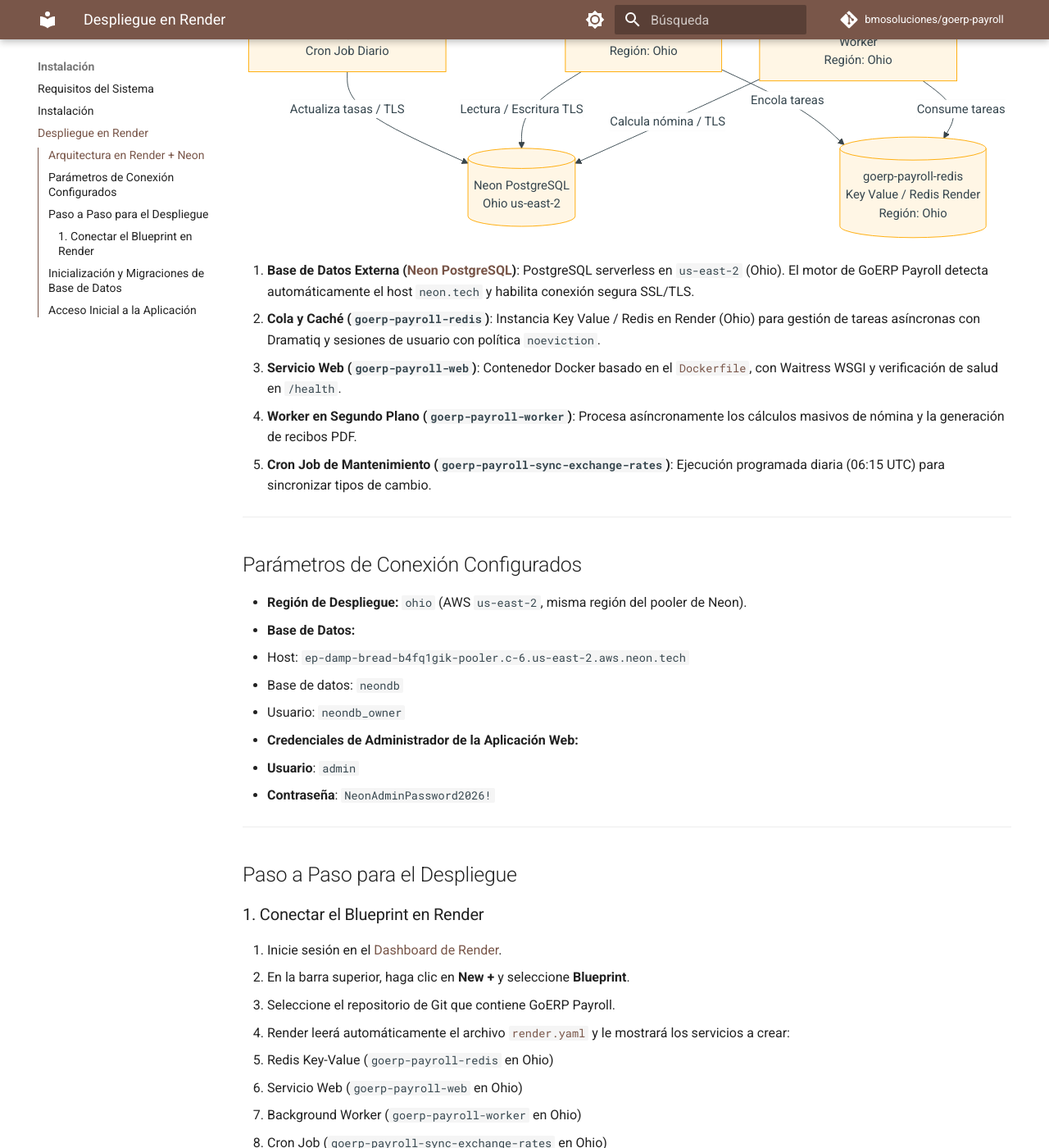
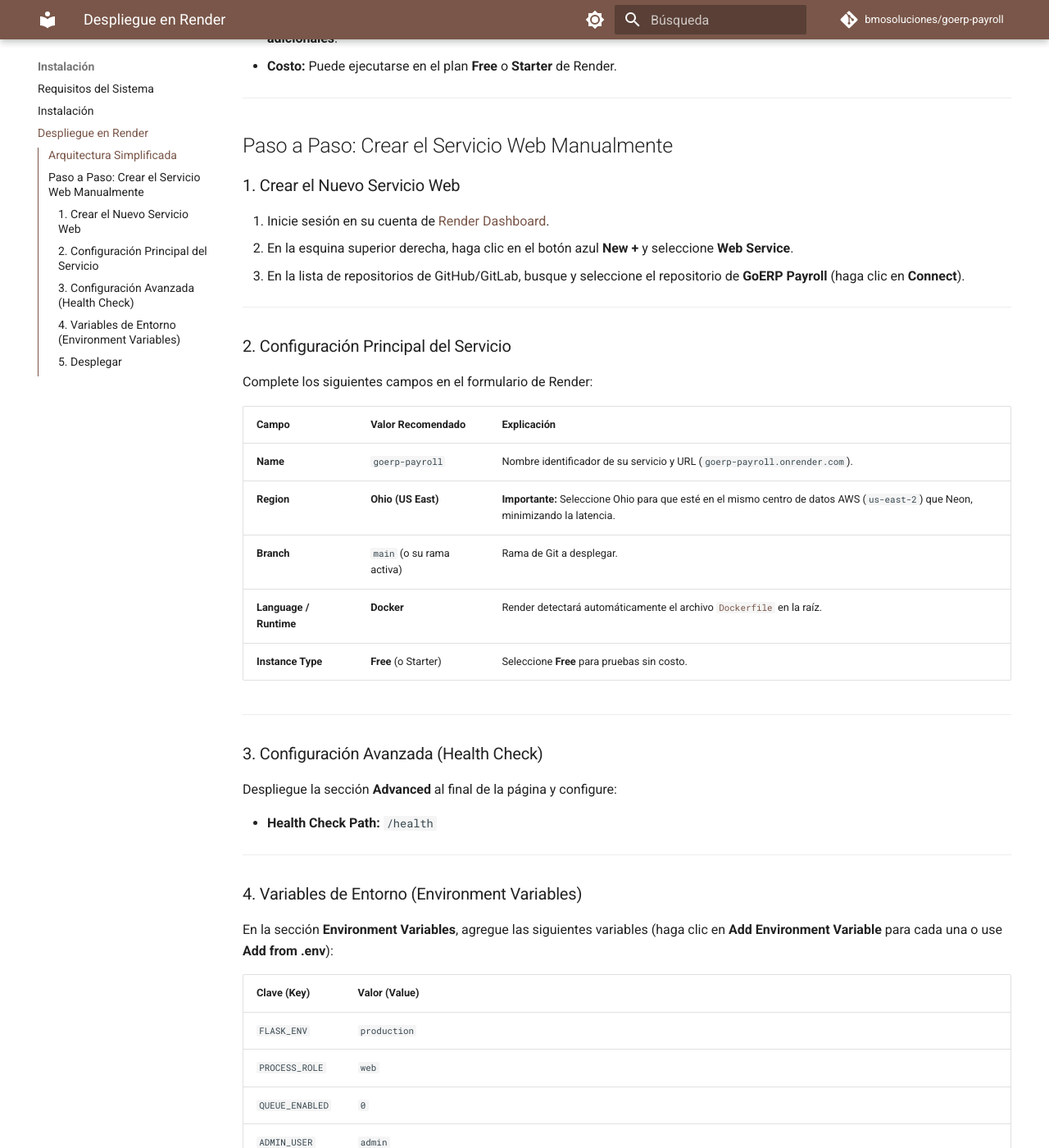
Before and after one commit to hectapia/goerp-payroll, an MkDocs documentation site: the page built from docs/instalacion/render.md, in a window 1280 px wide and 1400 px high, scrolled down 593 px. Shown: the whole window at 82% size. Built offline with MkDocs 1.6.1 and Material for MkDocs 9.7.7, drawn with Linux system fonts in a browser that asks for light colours; comment, search, counter and statistics services are not loaded; some of the changed text lies outside the part shown.

Commit message:
render deployment as web service

````diff
--- a/docs/instalacion/render.md
+++ b/docs/instalacion/render.md
@@ -1,78 +1,82 @@
-# Despliegue en Render con Base de Datos Neon PostgreSQL
+# Despliegue en Render como Servicio Web (Sin Blueprints)
 
-Esta guía explica cómo desplegar GoERP Payroll en producción utilizando la plataforma PaaS [Render](https://render.com) conectada a una base de datos externa [Neon PostgreSQL](https://neon.tech) mediante el archivo de Blueprint [`render.yaml`](../../render.yaml).
+Esta guía explica cómo desplegar GoERP Payroll en [Render](https://render.com) como un **único Servicio Web (Web Service)** conectado directamente a su base de datos **Neon PostgreSQL**, sin necesidad de contratar Blueprints de pago ni servicios adicionales.
 
 ---
 
-## Arquitectura en Render + Neon
-
-El archivo [`render.yaml`](../../render.yaml) aprovisiona la capa de aplicación y cola en Render (Región **Ohio / us-east-2**, coincidiendo con la ubicación de Neon para mínima latencia):
+## Arquitectura Simplificada
 
 ```mermaid
-graph TD
-    User([Usuario / Navegador]) -->|HTTPS / Puerto 443| Web[goerp-payroll-web\nServicio Web Render\nRegión: Ohio]
-    Cron[goerp-payroll-sync-exchange-rates\nCron Job Diario] -->|Actualiza tasas / TLS| Neon[(Neon PostgreSQL\nOhio us-east-2)]
-    Web -->|Lectura / Escritura TLS| Neon
-    Web -->|Encola tareas| Redis[(goerp-payroll-redis\nKey Value / Redis Render\nRegión: Ohio)]
-    Worker[goerp-payroll-worker\nDramatiq Background Worker\nRegión: Ohio] -->|Consume tareas| Redis
-    Worker -->|Calcula nómina / TLS| Neon
+graph LR
+    User([Navegador / Usuario]) -->|HTTPS| Web[Render Web Service\ngoerp-payroll\nRegión: Ohio]
+    Web -->|TLS / Conexión Directa| Neon[(Neon PostgreSQL\nOhio us-east-2)]
 ```
 
-1. **Base de Datos Externa ([Neon PostgreSQL](https://neon.tech))**: PostgreSQL serverless en `us-east-2` (Ohio). El motor de GoERP Payroll detecta automáticamente el host `neon.tech` y habilita conexión segura SSL/TLS.
-2. **Cola y Caché (`goerp-payroll-redis`)**: Instancia Key Value / Redis en Render (Ohio) para gestión de tareas asíncronas con Dramatiq y sesiones de usuario con política `noeviction`.
-3. **Servicio Web (`goerp-payroll-web`)**: Contenedor Docker basado en el [`Dockerfile`](../../Dockerfile), con Waitress WSGI y verificación de salud en `/health`.
-4. **Worker en Segundo Plano (`goerp-payroll-worker`)**: Procesa asíncronamente los cálculos masivos de nómina y la generación de recibos PDF.
-5. **Cron Job de Mantenimiento (`goerp-payroll-sync-exchange-rates`)**: Ejecución programada diaria (06:15 UTC) para sincronizar tipos de cambio.
+* **Servidor Web:** Ejecuta la aplicación Flask + Waitress dentro de un contenedor Docker.
+* **Base de Datos:** Se conecta a su base de datos existente en Neon (`us-east-2`).
+* **Cálculos de Nómina:** Se ejecutan de manera síncrona (`QUEUE_ENABLED=0`), por lo que **no requiere Redis ni contenedores worker adicionales**.
+* **Costo:** Puede ejecutarse en el plan **Free** o **Starter** de Render.
 
 ---
 
-## Parámetros de Conexión Configurados
+## Paso a Paso: Crear el Servicio Web Manualmente
 
-* **Región de Despliegue:** `ohio` (AWS `us-east-2`, misma región del pooler de Neon).
-* **Base de Datos:**
-  * Host: `ep-damp-bread-b4fq1gik-pooler.c-6.us-east-2.aws.neon.tech`
-  * Base de datos: `neondb`
-  * Usuario: `neondb_owner`
-* **Credenciales de Administrador de la Aplicación Web:**
-  * **Usuario**: `admin`
-  * **Contraseña**: `NeonAdminPassword2026!`
+### 1. Crear el Nuevo Servicio Web
+
+1. Inicie sesión en su cuenta de [Render Dashboard](https://dashboard.render.com).
+2. En la esquina superior derecha, haga clic en el botón azul **New +** y seleccione **Web Service**.
+3. En la lista de repositorios de GitHub/GitLab, busque y seleccione el repositorio de **GoERP Payroll** (haga clic en **Connect**).
 
 ---
 
-## Paso a Paso para el Despliegue
+### 2. Configuración Principal del Servicio
 
-### 1. Conectar el Blueprint en Render
+Complete los siguientes campos en el formulario de Render:
 
-1. Inicie sesión en el [Dashboard de Render](https://dashboard.render.com).
-2. En la barra superior, haga clic en **New +** y seleccione **Blueprint**.
-3. Seleccione el repositorio de Git que contiene GoERP Payroll.
-4. Render leerá automáticamente el archivo [`render.yaml`](../../render.yaml) y le mostrará los servicios a crear:
-   - Redis Key-Value (`goerp-payroll-redis` en Ohio)
-   - Servicio Web (`goerp-payroll-web` en Ohio)
-   - Background Worker (`goerp-payroll-worker` en Ohio)
-   - Cron Job (`goerp-payroll-sync-exchange-rates` en Ohio)
-   - Grupo de variables compartidas (`goerp-payroll-shared`)
-5. Haga clic en **Apply**.
-
-Render compilará la imagen Docker e inicializará los servicios conectados a su base de datos Neon.
+| Campo | Valor Recomendado | Explicación |
+| :--- | :--- | :--- |
+| **Name** | `goerp-payroll` | Nombre identificador de su servicio y URL (`goerp-payroll.onrender.com`). |
+| **Region** | **Ohio (US East)** | **Importante:** Seleccione Ohio para que esté en el mismo centro de datos AWS (`us-east-2`) que Neon, minimizando la latencia. |
+| **Branch** | `main` (o su rama activa) | Rama de Git a desplegar. |
+| **Language / Runtime** | **Docker** | Render detectará automáticamente el archivo [`Dockerfile`](../../Dockerfile) en la raíz. |
+| **Instance Type** | **Free** (o Starter) | Seleccione **Free** para pruebas sin costo. |
 
 ---
 
-## Inicialización y Migraciones de Base de Datos
+### 3. Configuración Avanzada (Health Check)
 
-Al iniciar el contenedor por primera vez contra su base de datos Neon, el entrypoint ejecuta automáticamente:
-```bash
-payrollctl database init
-payrollctl database migrate
-```
-Esto creará o actualizará todas las tablas requeridas en su base de datos Neon de manera transparente.
+Despliegue la sección **Advanced** al final de la página y configure:
+
+* **Health Check Path:** `/health`
 
 ---
 
-## Acceso Inicial a la Aplicación
+### 4. Variables de Entorno (Environment Variables)
 
-Una vez que el servicio `goerp-payroll-web` esté en estado **Live**:
-1. Abra la URL `.onrender.com` asignada por Render.
-2. Inicie sesión con:
-   - **Usuario**: `admin`
-   - **Contraseña**: `NeonAdminPassword2026!`
+En la sección **Environment Variables**, agregue las siguientes variables (haga clic en **Add Environment Variable** para cada una o use **Add from .env**):
+
+| Clave (Key) | Valor (Value) |
+| :--- | :--- |
+| `FLASK_ENV` | `production` |
+| `PROCESS_ROLE` | `web` |
+| `QUEUE_ENABLED` | `0` |
+| `ADMIN_USER` | `admin` |
+| `ADMIN_PASSWORD` | `NeonAdminPassword2026!` |
+| `DATABASE_URL` | `postgresql://neondb_owner:npg_CVIwn4k6ulmv@ep-damp-bread-b4fq1gik-pooler.c-6.us-east-2.aws.neon.tech/neondb?sslmode=require&channel_binding=require` |
+| `SECRET_KEY` | `goerp-secret-key-prod-2026-render-app!` *(o cualquier cadena aleatoria)* |
+
+---
+
+### 5. Desplegar
+
+1. Haga clic en el botón **Create Web Service** al final de la página.
+2. Render comenzará a compilar la imagen Docker. Durante el primer inicio, el entrypoint ejecutará automáticamente:
+   ```bash
+   payrollctl database init
+   payrollctl database migrate
+   ```
+   inicializando las tablas en su base de datos Neon.
+3. Una vez que el estado cambie a **Live**, haga clic en la URL asignada (`https://goerp-payroll-xxxx.onrender.com`).
+4. Inicie sesión con:
+   * **Usuario:** `admin`
+   * **Contraseña:** `NeonAdminPassword2026!`
````
Also changed, not shown: render.yaml (+18 -117 lines).
